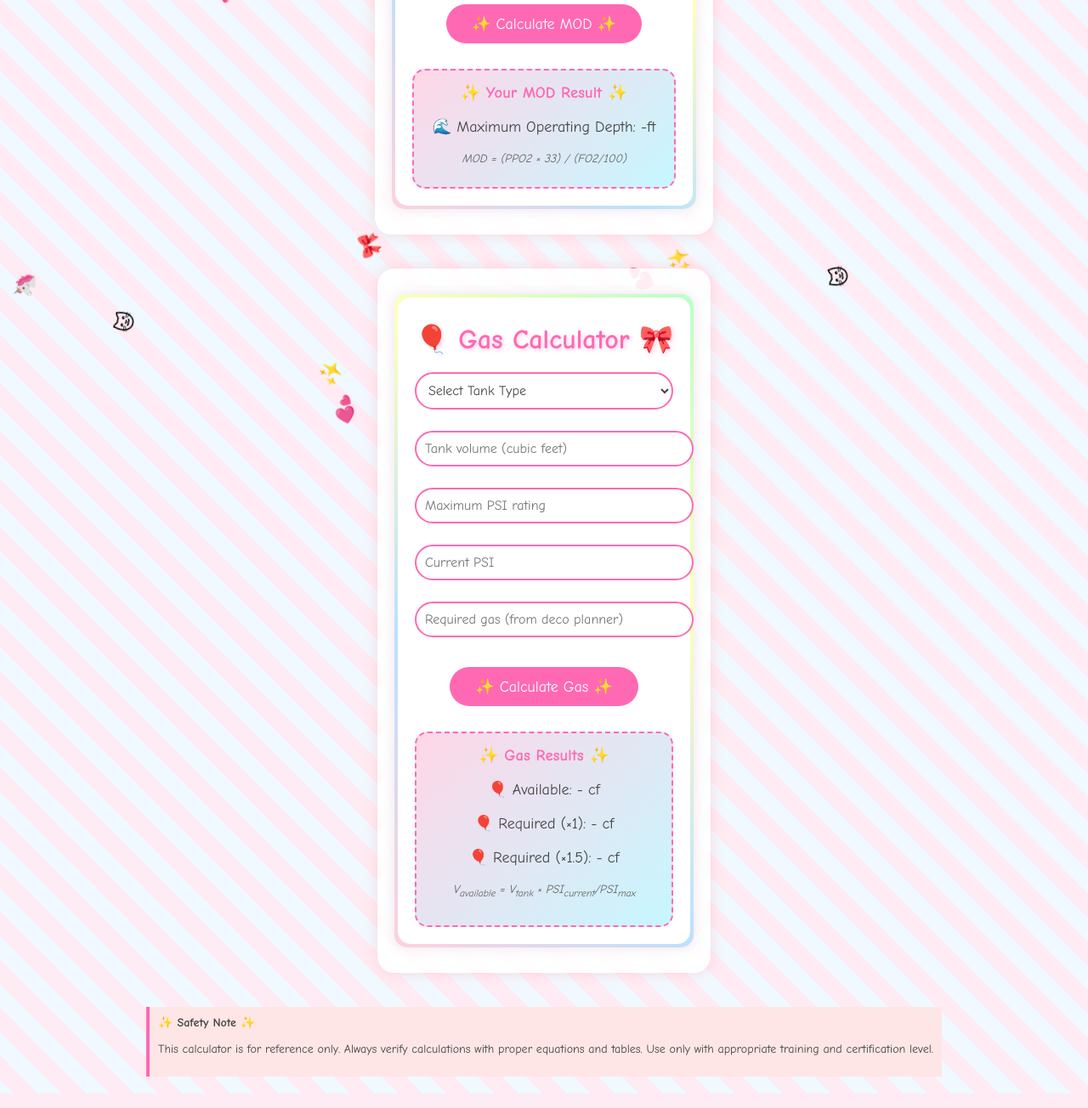
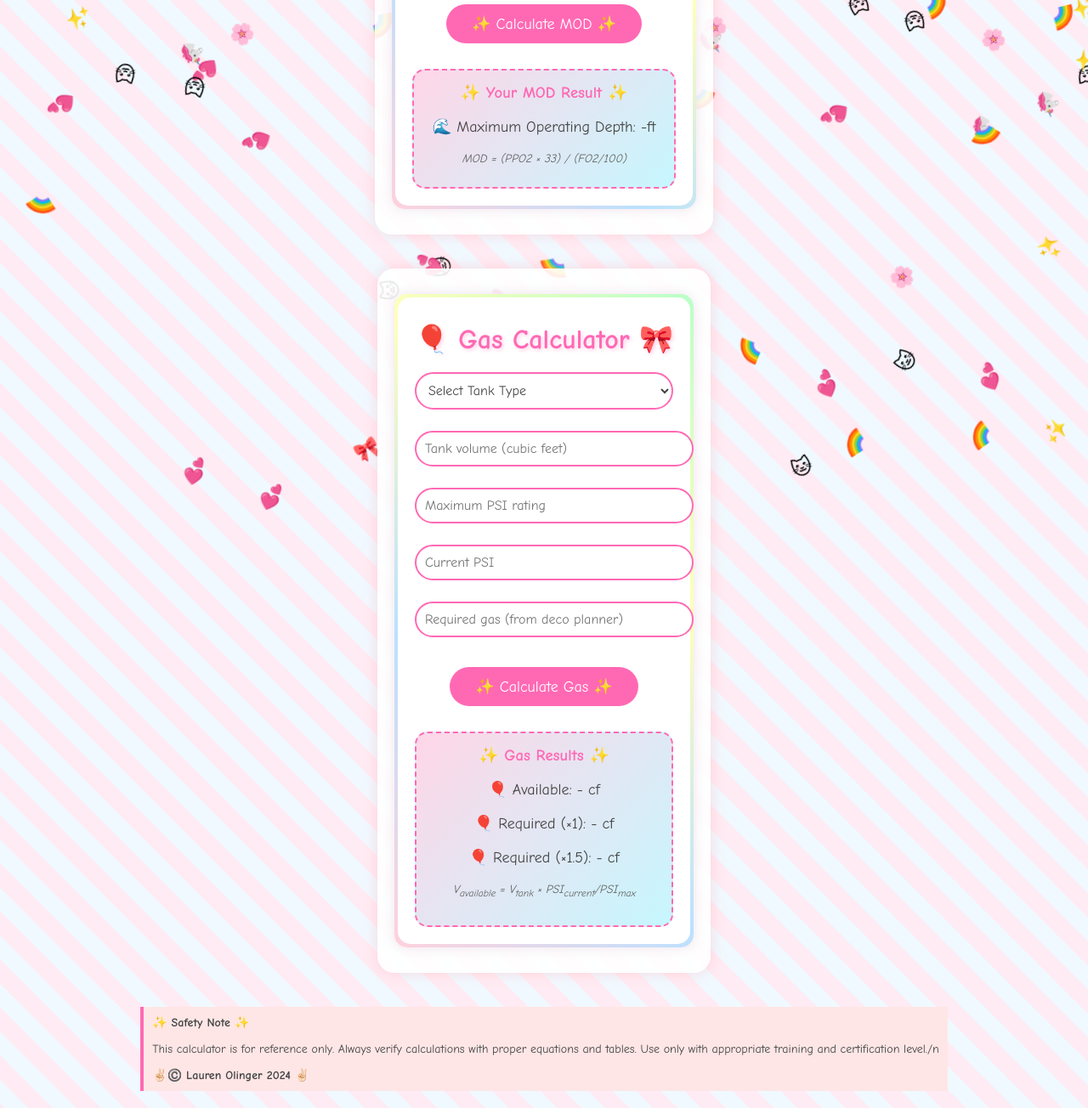
Before and after one commit to laurenkolinger/nitroxMODcalc, a plain HTML site: page index.html in a window 1280 px wide. Shown: the part 370-1674 px from the top of the page at 85% size. Drawn offline with Linux system fonts and the light colour scheme.

Commit message:
author and more emojis

```diff
--- a/index.html
+++ b/index.html
@@ -237,7 +237,8 @@
     <div class="warning">
         <strong>✨ Safety Note ✨</strong>
         <p>This calculator is for reference only. Always verify calculations with proper equations and tables.
-        Use only with appropriate training and certification level.</p>
+        Use only with appropriate training and certification level./n </p>
+        <strong> ✌🏻©️ Lauren Olinger 2024 ✌🏻 </strong>
     </div>
 
     <script>
@@ -249,17 +250,17 @@
         };
 
         // Create floating decorations
-        function createDecorations(count = 10) {
+        function createDecorations(count = 1) {
             const decorations = ['🦄', '🐱', '✨', '🎀', '🌈', '💕', '🌸'];
             for (let i = 0; i < count; i++) {
                 const decoration = document.createElement('div');
                 decoration.className = 'decoration';
                 decoration.textContent = decorations[Math.floor(Math.random() * decorations.length)];
                 decoration.style.left = Math.random() * 100 + 'vw';
-                decoration.style.animationDuration = (Math.random() * 3 + 2) + 's';
+                decoration.style.animationDuration = (Math.random() * 40 + 2) + 's';
                 document.body.appendChild(decoration);
 
-                setTimeout(() => decoration.remove(), 5000);
+                setTimeout(() => decoration.remove(), 10000);
             }
         }
 
@@ -360,7 +361,7 @@
         document.getElementById('calculateGas').addEventListener('click', calculateGas);
 
         // Start initial decoration animation
-        setInterval(() => createDecorations(10), 2000);
+        setInterval(() => createDecorations(700), 3000);
     </script>
 </body>
 </html>
```
Also changed, not shown: 1 other file.
